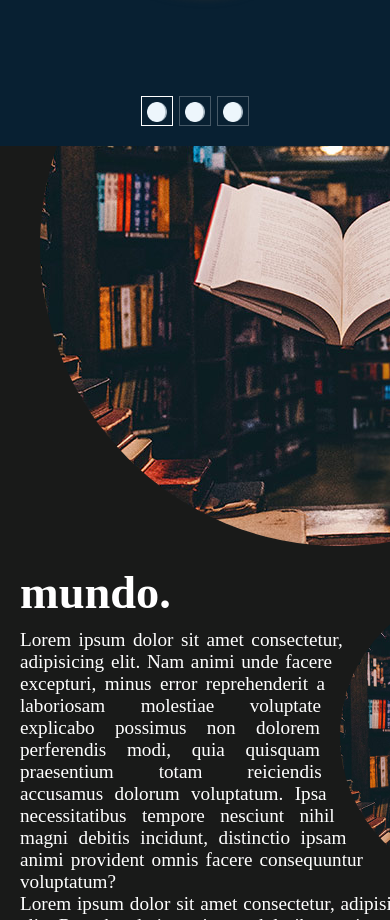
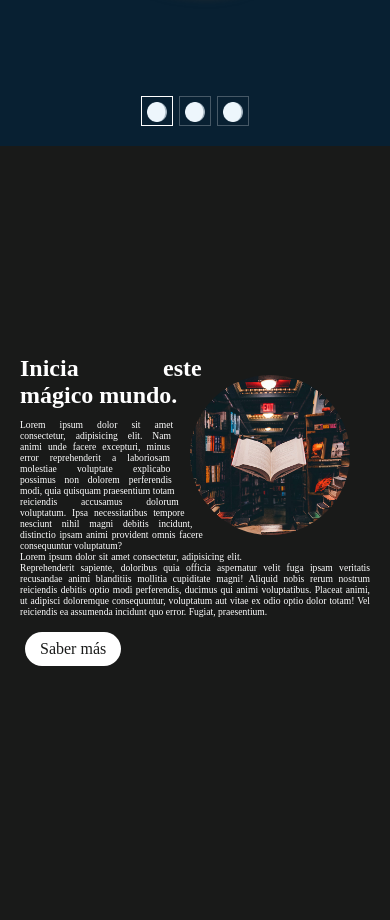
Before and after one commit to jhon2520/Tarea_final_IME, a plain HTML site: page index.html in a window 390 px wide. Shown: the part 1080-2000 px from the top of the page. Drawn offline with nearby package versions, Linux system fonts and the light colour scheme.

Commit message:
trabajo terminado con las páginas agregadas

```diff
--- a/media_query.css
+++ b/media_query.css
@@ -113,4 +113,114 @@
         max-width: 600px;
     }
 
+    header .logo .logo-img{
+        width: 10%;
+        height: 40px;
+        /* background-color: red; */
+        margin-left: 10%;
+    }
+    header .logo{
+        margin-right: 110px;
+    }
+
+    header .logo hgroup h1{
+        font-size: 14px;
+
+    }
+    header .logo hgroup h2{
+        font-size: 11px;
+    }
+    .subir{
+        display: none;
+    }
+
+    .inicio{
+        height: 100vh;
+        width: 100%;
+        background: #191A19;
+        display: flex;
+        justify-content: center;
+        align-items: center;
+    }
+    .circulo.imagen-1{
+        display: none;
+    }
+    .circulo.imagen-2{
+        width: 160px;
+        height: 160px;
+        border-radius: 50%;
+        margin: 20px;
+        shape-outside: circle();
+    }
+    .inicio .container h2{
+        font-size: 1.5em;
+        margin-bottom: 10px;
+        text-align: justify;
+        color:#fff
+    }
+    .inicio .container p{
+        text-align: justify;
+        color:#fff;
+        font-size: 0.6em;
+    }
+
+
+    .libros hgroup h2{
+        margin-top: 350PX;
+        font-size: 20px;
+        color: #666;
+    }
+
+    .libros hgroup h3{
+        color: #666;
+        font-size: 12px;
+
+    }
+
+
+    .libros .container{
+        position: relative;
+        display: flex;
+        justify-content: flex-start;
+        align-items: flex-start;
+        flex-wrap: wrap;
+        margin: 0 0;
+    }
+
+    .libros .container .card{
+        position: relative;
+        width: 110px;
+        height: 200px;
+        margin: 20px;
+        overflow: hidden;
+        box-shadow: 0 5px 15px rgba(0, 0, 0, 0.2);
+        border-radius: 15px;
+        display: flex;
+        justify-content: center;
+        align-items: center;
+    }
+
+    .ninos .container-img{
+        background-image: url("leyendo.jpg");
+        height: 100%;
+        width: 100%;
+        margin: auto;
+        background-size: cover;
+        background-repeat: no-repeat;
+        background-attachment: scroll;
+        border-radius: 20px;
+        position: relative;
+
+    }
+
+    footer .menu li a{
+        font-size: 0.8em;
+        color: #fff;
+        margin: 0 10px;
+        display:  inline-block;
+        text-decoration: none;
+        opacity: 0.65;
+    }
+
+
 }
```
